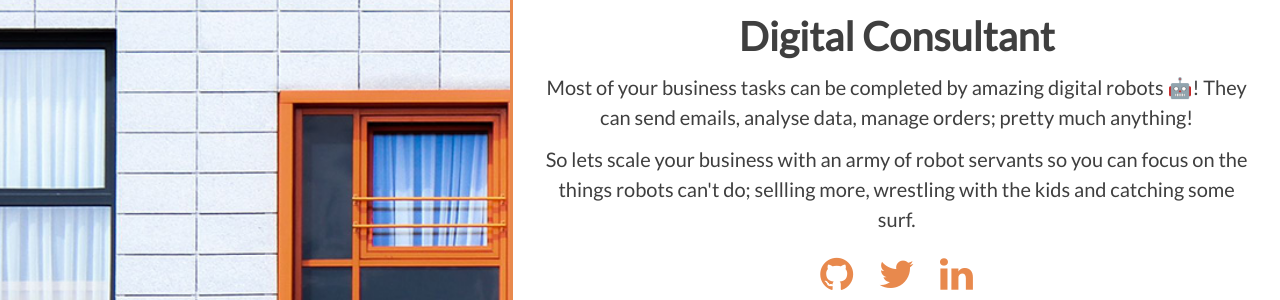
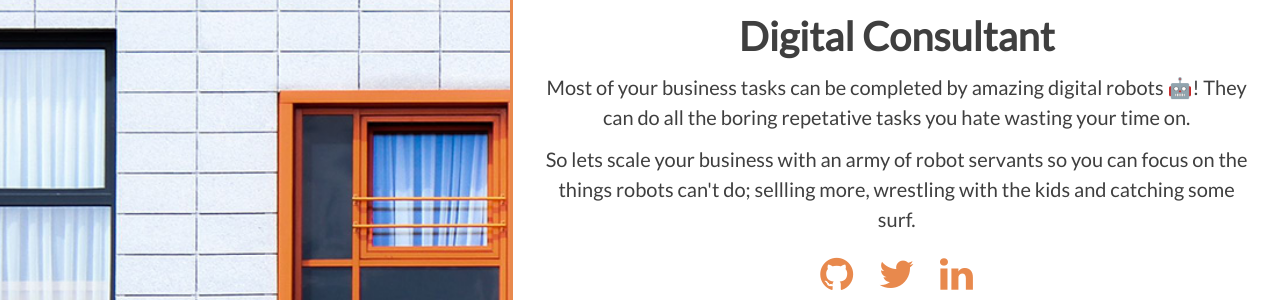
Before and after one commit to StanLindsey/stanlindsey.github.io, a Jekyll site: the page built from index.html, in a window 1280 px wide. Shown: the part 313-613 px from the top of the page. Built offline with Jekyll 4.4.1, drawn with Linux system fonts in a browser that asks for light colours; nearby versions of some CDN libraries.

Commit message:
prose update

```diff
--- a/index.html
+++ b/index.html
@@ -5,7 +5,7 @@ layout: home
 <h1>Stan Lindsey</h1>
 <h2>Digital Consultant</h2>
 
-<p>Most of your business tasks can be completed by amazing digital robots 🤖! They can send emails, analyse data, manage orders; pretty much anything! </p>
+<p>Most of your business tasks can be completed by amazing digital robots 🤖! They can do all the boring repetative tasks you hate wasting your time on.</p>
 <p>So lets scale your business with an army of robot servants so you can focus on the things robots can't do; sellling more, wrestling with the kids and catching some surf.</p>
 
 <div class="social-icons">
```
